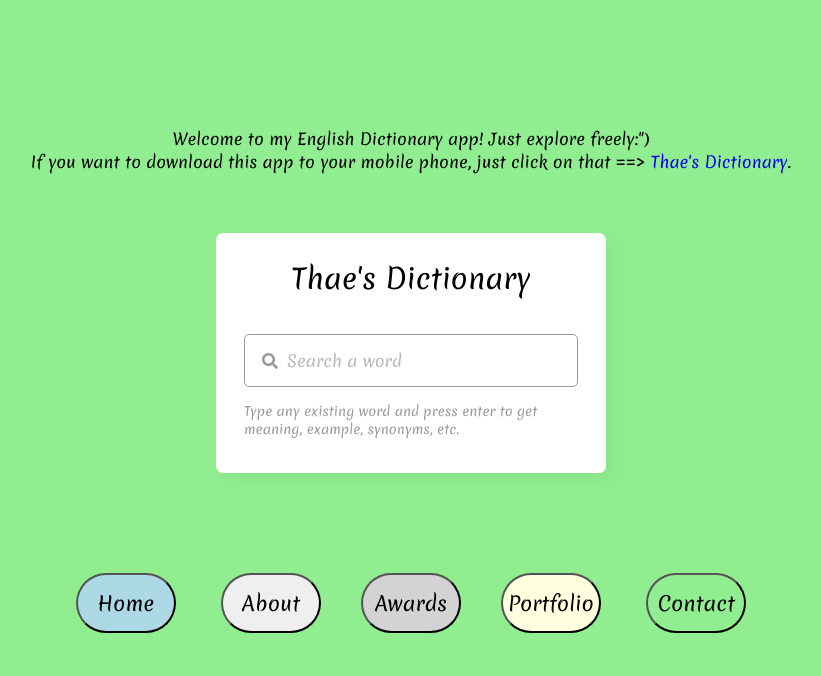
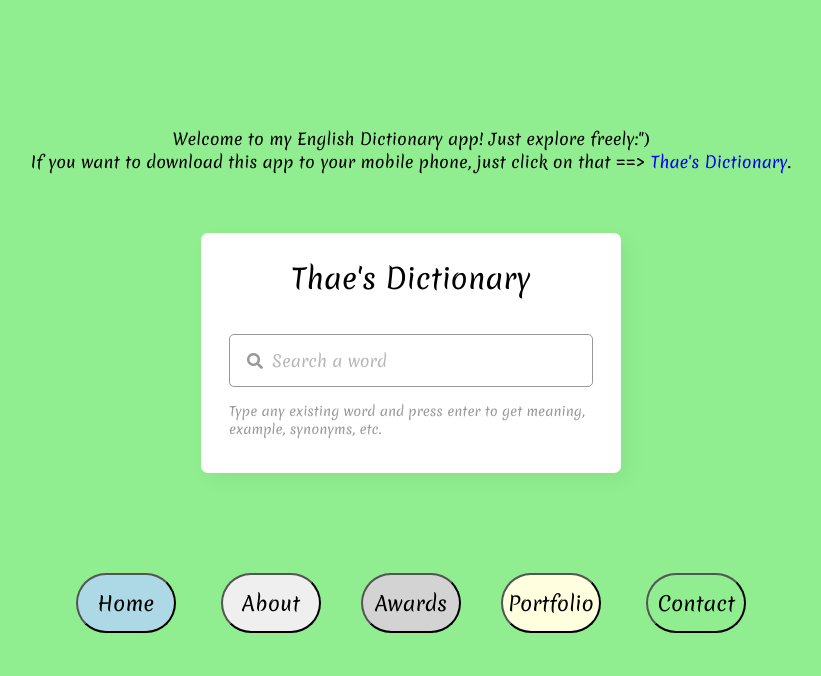
Before and after one commit to Thae-Su-Aung/portfolio, a plain HTML site: page Engdictionary.html in a window 1280 px wide. Shown: the whole page, without its empty margins (229-1050 px from the left). Drawn offline with Linux system fonts and the light colour scheme.

Commit message:
Update Engdictionary.css

```diff
--- a/Engdictionary.css
+++ b/Engdictionary.css
@@ -34,7 +34,7 @@ body{
   background: lightgreen;
 }
 .wrapper{
-  width: 390px;
+  width: 420px;
   border-radius: 7px;
   background: #fff;
   padding: 25px 28px 45px;
```
